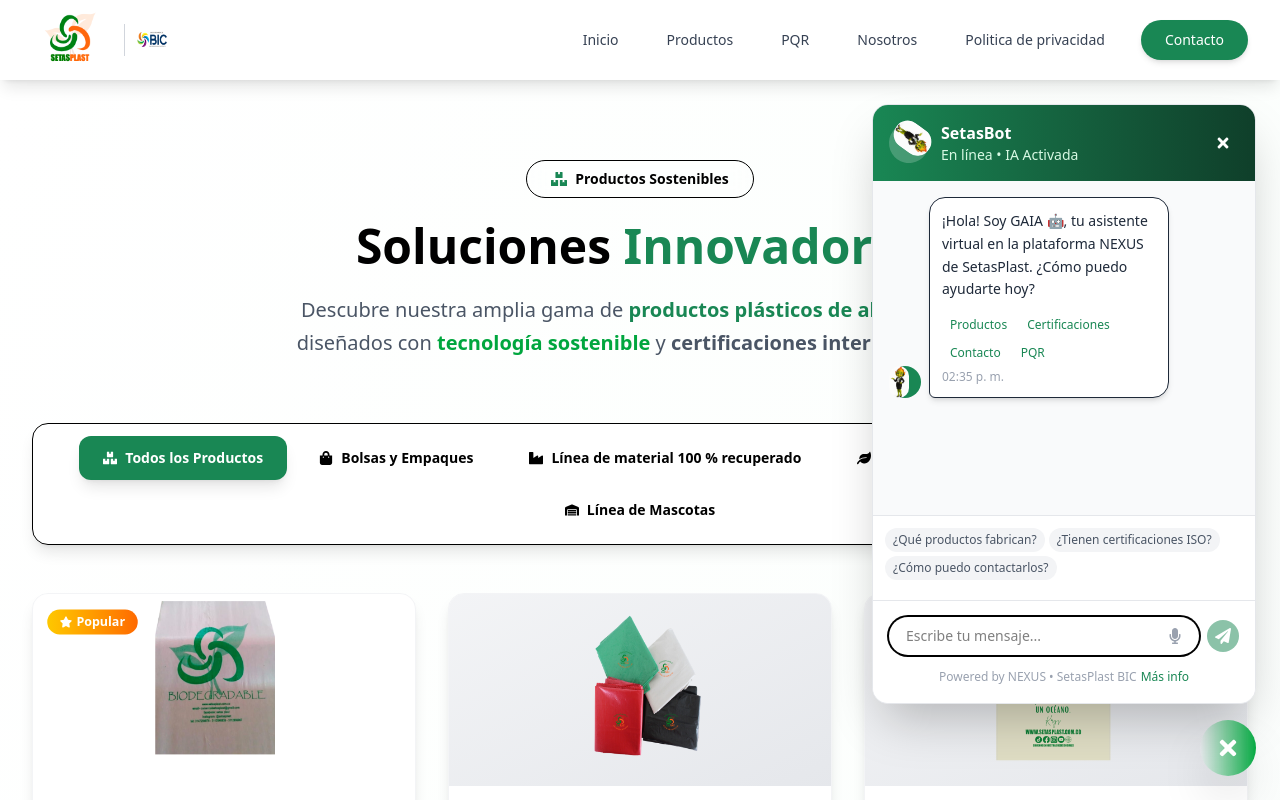
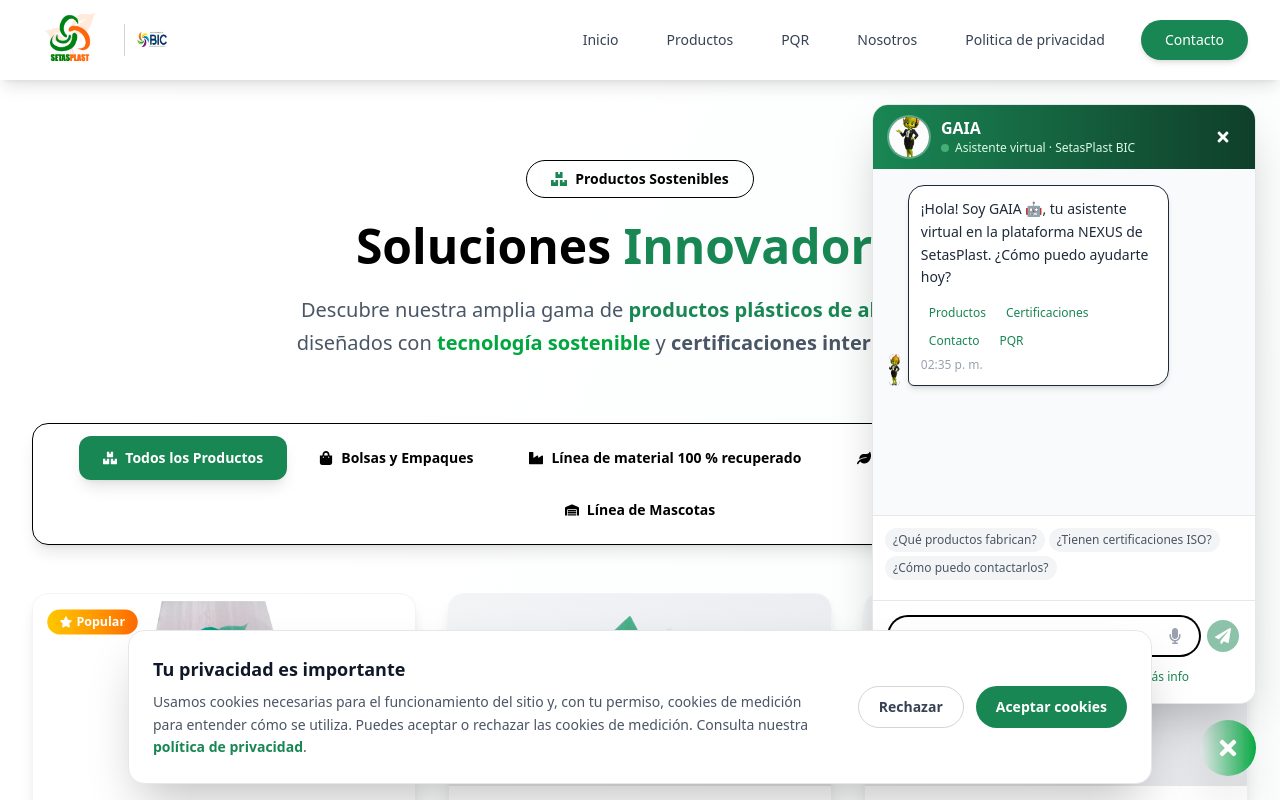
Before and after one commit to Elver581/webSetasplast, a React (Vite) app: page /productos in a window 1280 px wide. Both pictures are taken after a click on the button 1204 px from the left and 740 px from the top of the page. Shown: the top 800 px of the page. Built offline with nearby package versions, Linux system fonts and the light colour scheme; a web font is replaced by a local one.

Commit message:
Actualizar index

```diff
--- a/src/App.tsx
+++ b/src/App.tsx
@@ -8,6 +8,7 @@
 import PrivacyPolicySection from "./page/PrivacyPolySection"
 import ReforestationSection from "./page/ReforestationSection"
 import EventRegistrationForm from "./components/EventRegistrationForm"
+import CookieConsent from "./components/CookieConsent"
 
 
 function App() {
@@ -28,8 +29,7 @@
   </Route>
   <Route path="register" element={<EventRegistrationForm />} />
 </Routes>
-
-
+<CookieConsent />
     </>
   )
 }
--- a/src/components/ChatBoot.tsx
+++ b/src/components/ChatBoot.tsx
@@ -476,30 +476,21 @@
             transition={{ type: "spring", stiffness: 300, damping: 25 }}
           >
             {/* Header */}
-            <motion.div
-              className="bg-gradient-to-r from-[#198754] to-[#0F3F2A] text-white p-4 flex items-center justify-between"
-              layoutId="chat-header"
-            >
-              <div className="flex items-center">
-                <motion.div
-                  className="w-10 h-10 bg-white/20 rounded-full flex items-center justify-center mr-3"
-                  animate={{ rotate: [0, 360] }}
-                  transition={{ duration: 8, repeat: Infinity, ease: "linear" }}
-                >
-                  <div className="w-10 h-10 rounded-full overflow-hidden bg-white/20 mr-3">
-  <img src={gaia} alt="GAIA" className="w-full h-full object-cover" />
-</div>
-
-                </motion.div>
+            <div className="bg-gradient-to-r from-[#198754] to-[#0F3F2A] text-white px-4 py-3 flex items-center justify-between">
+              <div className="flex items-center gap-3">
+                <div className="w-10 h-10 rounded-full overflow-hidden ring-2 ring-white/30 flex-shrink-0">
+                  <img src={gaia} alt="GAIA" className="w-full h-full object-cover" />
+                </div>
                 <div>
-                  <h3 className="font-bold">SetasBot</h3>
-                  <motion.p
-                    className="text-sm text-green-100"
-                    animate={{ opacity: [0.7, 1, 0.7] }}
-                    transition={{ duration: 2, repeat: Infinity }}
-                  >
-                    En línea • IA Activada
-                  </motion.p>
+                  <h3 className="font-bold text-base leading-tight">GAIA</h3>
+                  <div className="flex items-center gap-1.5 mt-0.5">
+                    <motion.span
+                      className="w-2 h-2 bg-green-300 rounded-full inline-block"
+                      animate={{ opacity: [1, 0.4, 1] }}
+                      transition={{ duration: 2, repeat: Infinity }}
+                    />
+                    <p className="text-xs text-green-100">Asistente virtual · SetasPlast BIC</p>
+                  </div>
                 </div>
               </div>
 
@@ -511,7 +502,7 @@
               >
                 <FaTimes />
               </motion.button>
-            </motion.div>
+            </div>
 
             {/* Área de mensajes */}
             <div className="flex-1 overflow-y-auto p-4 space-y-4 bg-gray-50">
@@ -535,9 +526,7 @@
                           }`}
                           whileHover={{ scale: 1.1 }}
                         >
-                          {message.sender === 'user' ? <FaUser /> : <div className="w-8 h-8 rounded-full overflow-hidden bg-white/20 mr-3">
-  <img src={gaia} alt="GAIA" className="w-full h-full object-cover" />
-</div>}
+                          {message.sender === 'user' ? <FaUser /> : <img src={gaia} alt="GAIA" className="w-full h-full object-cover rounded-full" />}
                         </motion.div>
 
                         {/* Burbuja de mensaje */}
@@ -553,13 +542,14 @@
 
                           {/* Lista de elementos */}
                           {message.list && (
-                            <div className="mt-2 space-y-1">
+                            <ul className="mt-2 space-y-1">
                               {message.list.map((item, idx) => (
-                                <div key={idx} className="text-xs text-gray-600 flex items-center">
+                                <li key={idx} className="text-xs text-gray-600 flex items-start gap-1.5">
+                                  <span className="text-setasplast mt-0.5">✓</span>
                                   <span>{item}</span>
-                                </div>
+                                </li>
                               ))}
-                            </div>
+                            </ul>
                           )}
 
                           {/* Información de contacto */}
@@ -627,9 +617,9 @@
                   exit={{ opacity: 0 }}
                 >
                   <div className="flex items-end space-x-2">
-             <div className="w-10 h-10 rounded-full overflow-hidden bg-white/20 mr-3">
-  <img src={gaia} alt="GAIA" className="w-full h-full object-cover" />
-</div>
+                    <div className="w-8 h-8 rounded-full overflow-hidden shrink-0">
+                      <img src={gaia} alt="GAIA" className="w-full h-full object-cover" />
+                    </div>
 
                     <div className="bg-white rounded-2xl rounded-bl-md p-3 shadow-md">
                       <div className="flex space-x-1">
@@ -680,7 +670,7 @@
                     type="text"
                     value={inputMessage}
                     onChange={(e) => setInputMessage(e.target.value)}
-                    onKeyPress={(e) => e.key === 'Enter' && sendMessage()}
+                    onKeyDown={(e) => e.key === 'Enter' && sendMessage()}
                     placeholder="Escribe tu mensaje..."
                     className="w-full px-4 py-2 pr-12 border border-gray-300 rounded-full focus:outline-none focus:ring-2 focus:ring-setasplast focus:border-transparent text-sm"
                   />
--- /dev/null
+++ b/src/components/CookieConsent.tsx
@@ -0,0 +1,131 @@
+import { useEffect, useState } from 'react';
+import { Link } from 'react-router-dom';
+
+const CONSENT_KEY = 'setasplast-cookie-consent';
+const COOKIE_SETTINGS_EVENT = 'setasplast:open-cookie-settings';
+const GA_MEASUREMENT_ID = 'G-EXXZ5TGTGE';
+
+type Consent = 'accepted' | 'rejected';
+
+type AnalyticsWindow = typeof window & {
+  dataLayer?: unknown[];
+  gtag?: (...args: unknown[]) => void;
+};
+
+const setAnalyticsDisabled = (disabled: boolean) => {
+  const analyticsWindow = window as AnalyticsWindow;
+  const analyticsFlags = window as unknown as Record<string, boolean>;
+
+  analyticsFlags[`ga-disable-${GA_MEASUREMENT_ID}`] = disabled;
+
+  if (!disabled) {
+    return;
+  }
+
+  analyticsWindow.gtag?.('consent', 'update', { analytics_storage: 'denied' });
+
+  document.cookie.split(';').forEach((cookie) => {
+    const cookieName = cookie.split('=')[0].trim();
+
+    if (cookieName.startsWith('_ga')) {
+      document.cookie = `${cookieName}=; Max-Age=0; path=/; SameSite=Lax`;
+      document.cookie = `${cookieName}=; Max-Age=0; path=/; domain=.${window.location.hostname}; SameSite=Lax`;
+    }
+  });
+};
+
+const loadGoogleAnalytics = () => {
+  if (document.querySelector(`script[data-ga-id="${GA_MEASUREMENT_ID}"]`)) {
+    return;
+  }
+
+  const analyticsWindow = window as AnalyticsWindow;
+
+  setAnalyticsDisabled(false);
+  analyticsWindow.dataLayer = analyticsWindow.dataLayer || [];
+  analyticsWindow.gtag = (...args: unknown[]) => {
+    analyticsWindow.dataLayer?.push(args);
+  };
+  analyticsWindow.gtag('js', new Date());
+  analyticsWindow.gtag('config', GA_MEASUREMENT_ID);
+
+  const script = document.createElement('script');
+  script.async = true;
+  script.dataset.gaId = GA_MEASUREMENT_ID;
+  script.src = `https://www.googletagmanager.com/gtag/js?id=${GA_MEASUREMENT_ID}`;
+  document.head.appendChild(script);
+};
+
+const CookieConsent = () => {
+  const [isVisible, setIsVisible] = useState(false);
+
+  useEffect(() => {
+    const savedConsent = localStorage.getItem(CONSENT_KEY) as Consent | null;
+
+    if (savedConsent === 'accepted') {
+      loadGoogleAnalytics();
+    } else if (!savedConsent) {
+      setIsVisible(true);
+    }
+
+    const openSettings = () => setIsVisible(true);
+    window.addEventListener(COOKIE_SETTINGS_EVENT, openSettings);
+
+    return () => window.removeEventListener(COOKIE_SETTINGS_EVENT, openSettings);
+  }, []);
+
+  const saveConsent = (consent: Consent) => {
+    localStorage.setItem(CONSENT_KEY, consent);
+    setIsVisible(false);
+
+    if (consent === 'accepted') {
+      loadGoogleAnalytics();
+    } else {
+      setAnalyticsDisabled(true);
+    }
+  };
+
+  if (!isVisible) {
+    return null;
+  }
+
+  return (
+    <section
+      aria-label="Preferencias de cookies"
+      className="fixed inset-x-4 bottom-4 z-[100] mx-auto max-w-5xl rounded-2xl border border-gray-200 bg-white p-5 shadow-2xl sm:p-6"
+    >
+      <div className="flex flex-col gap-5 lg:flex-row lg:items-center lg:justify-between">
+        <div className="max-w-2xl">
+          <h2 className="mb-2 text-lg font-bold text-gray-900">Tu privacidad es importante</h2>
+          <p className="text-sm leading-relaxed text-gray-600">
+            Usamos cookies necesarias para el funcionamiento del sitio y, con tu permiso,
+            cookies de medición para entender cómo se utiliza. Puedes aceptar o rechazar
+            las cookies de medición. Consulta nuestra{' '}
+            <Link className="font-semibold text-setasplast hover:underline" to="/politica-privacidad">
+              política de privacidad
+            </Link>.
+          </p>
+        </div>
+
+        <div className="flex flex-col gap-3 sm:flex-row lg:flex-shrink-0">
+          <button
+            className="rounded-full border border-gray-300 px-5 py-2.5 text-sm font-semibold text-gray-700 transition-colors hover:bg-gray-100"
+            onClick={() => saveConsent('rejected')}
+            type="button"
+          >
+            Rechazar
+          </button>
+          <button
+            className="rounded-full bg-setasplast px-5 py-2.5 text-sm font-semibold text-white transition-colors hover:bg-setasplast-dark"
+            onClick={() => saveConsent('accepted')}
+            type="button"
+          >
+            Aceptar cookies
+          </button>
+        </div>
+      </div>
+    </section>
+  );
+};
+
+export default CookieConsent;
--- a/src/hook/useForm.ts
+++ b/src/hook/useForm.ts
@@ -119,7 +119,7 @@
 
 //Redirigir a una url
 
-    window.location.href = "https://setasplast.com.co";
+    window.location.href = "https://setasplast.com";
     setError({});
 
 
--- a/src/page/PrivacyPolySection.tsx
+++ b/src/page/PrivacyPolySection.tsx
@@ -294,7 +294,7 @@
                       </div>
                       <div>
                         <p className="text-sm text-gray-600 mb-1">Sitio Web:</p>
-                        <p className="font-semibold text-gray-900">https://setasplast.com.co/</p>
+                        <p className="font-semibold text-gray-900">https://setasplast.com/</p>
                       </div>
                     </div>
                   </div>
@@ -617,12 +617,12 @@
                       <div>
                         <p className="font-semibold text-gray-900">Sitio Web:</p>
                         <a
-                          href="https://setasplast.com.co/"
+                          href="https://setasplast.com/"
                           target="_blank"
                           rel="noopener noreferrer"
                           className="text-setasplast hover:text-setasplast-dark transition-colors duration-200"
                         >
-                          https://setasplast.com.co/
+                          https://setasplast.com/
                         </a>
                       </div>
                     </div>
```
Also changed, not shown: index.html (+9 -30 lines), src/components/Footer.tsx (+8 -0 lines).
